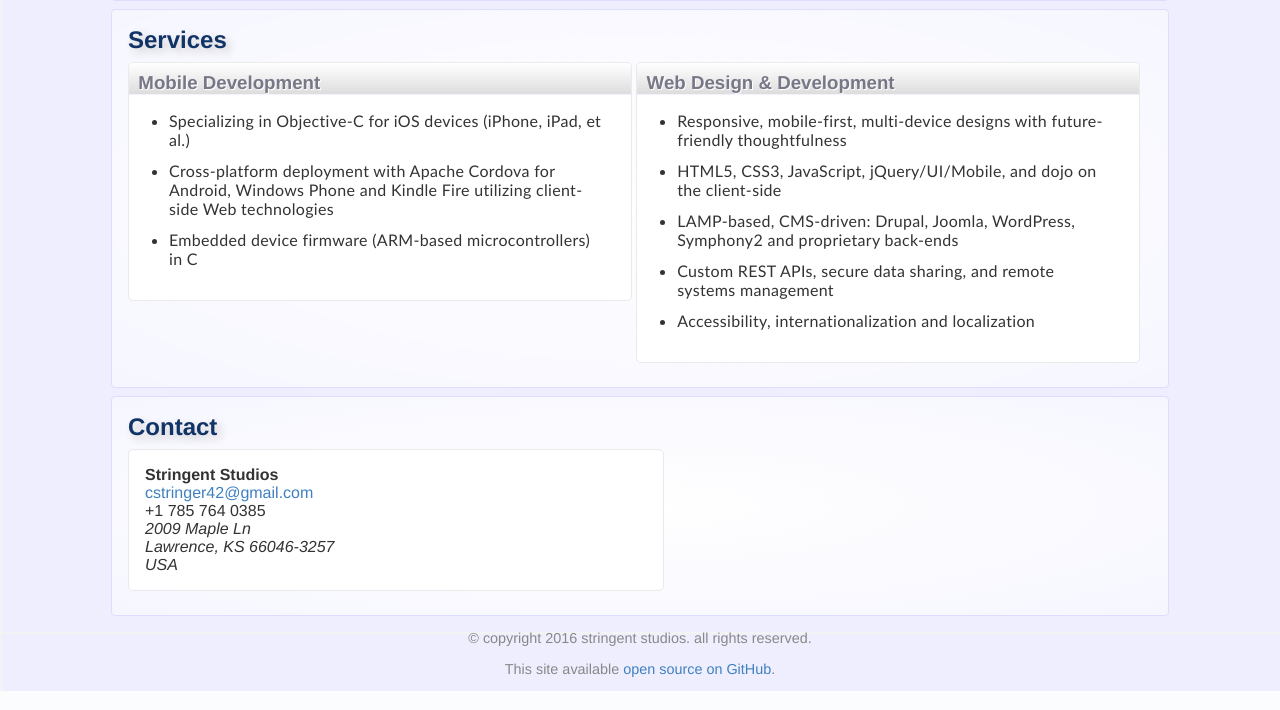
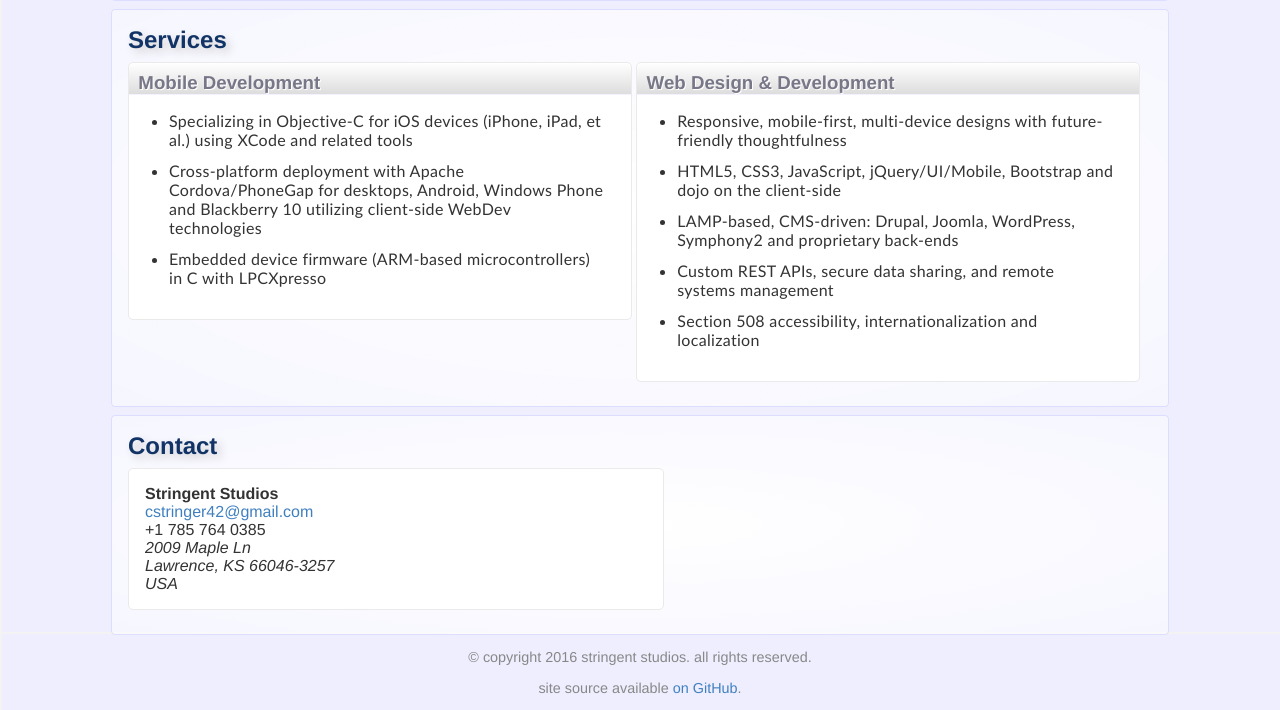
Before and after one commit to cstringer/stringentweb, a PHP site: page / in a window 1280 px wide. Shown: the part 968-1678 px from the top of the page. Run offline with PHP 8.4, Linux system fonts and the light colour scheme; some libraries are stand-ins or nearby versions.

Commit message:
Fixes and updates

```diff
--- a/index.php
+++ b/index.php
@@ -90,7 +90,6 @@ date_default_timezone_set('America/Chicago');
 
     </div>
 
-
     <div class="section-group">
 
      <h3>Web Sites</h3>
@@ -105,13 +104,6 @@ date_default_timezone_set('America/Chicago');
       <dd>Official site for the city, winner of
       <a href="https://nagw.org/news/2014/09/14/2014-nagw-pinnacle-award-winners-announced" target="_blank">2014 NAGW Pinnacle Award</a></dd>
      </dl>
-
-<!--
-     <dl class="item">
-     <dt><a href="http://24.124.127.203" target="_blank">Telescript West, Inc.</a></dt>
-      <dd>Maker of teleprompting software systems</dd>
-     </dl>
--->
 
      <dl class="item">
      <dt><a href="http://hiredgunrms.com" target="_blank">Hired Gun RMS</a></dt>
@@ -146,7 +138,6 @@ date_default_timezone_set('America/Chicago');
 
     </div>
 
-
    </div>
 
   </section>
@@ -162,10 +153,10 @@ date_default_timezone_set('America/Chicago');
     <div class="section-group">
      <h3>Mobile Development</h3>
      <ul class="item">
-      <li>Specializing in Objective-C for iOS devices (iPhone, iPad, et al.)</li>
-      <li>Cross-platform deployment with Apache Cordova for Android, Windows Phone and Kindle Fire
-          utilizing client-side Web technologies</li>
-      <li>Embedded device firmware (ARM-based microcontrollers) in C</li>
+      <li>Specializing in Objective-C for iOS devices (iPhone, iPad, et al.) using XCode and related tools</li>
+      <li>Cross-platform deployment with Apache Cordova/PhoneGap for desktops, Android,
+          Windows Phone and Blackberry 10 utilizing client-side WebDev technologies</li>
+      <li>Embedded device firmware (ARM-based microcontrollers) in C with LPCXpresso</li>
      </ul>
     </div>
 
@@ -173,10 +164,10 @@ date_default_timezone_set('America/Chicago');
      <h3>Web Design &amp; Development</h3>
      <ul class="item">
       <li>Responsive, mobile-first, multi-device designs with future-friendly thoughtfulness</li>
-      <li>HTML5, CSS3, JavaScript, jQuery/UI/Mobile, and dojo on the client-side</li>
+      <li>HTML5, CSS3, JavaScript, jQuery/UI/Mobile, Bootstrap and dojo on the client-side</li>
       <li>LAMP-based, CMS-driven: Drupal, Joomla, WordPress, Symphony2 and proprietary back-ends</li>
       <li>Custom REST APIs, secure data sharing, and remote systems management</li>
-      <li>Accessibility, internationalization and localization</li>
+      <li>Section 508 accessibility, internationalization and localization</li>
      </ul>
     </div>
 
@@ -215,7 +206,7 @@ date_default_timezone_set('America/Chicago');
 
    <p>&copy; copyright <?php echo date("Y"); ?> stringent studios. all rights reserved.</p>
 
-   <p>This site available <a href="https://github.com/cstringer/stringentweb" target="_blank">open source on GitHub</a>.</p>
+   <p>site source available <a href="https://github.com/cstringer/stringentweb" target="_blank">on GitHub</a>.</p>
 
   </footer>
 
```
Lines whose indentation alone changed are shown as unchanged.
